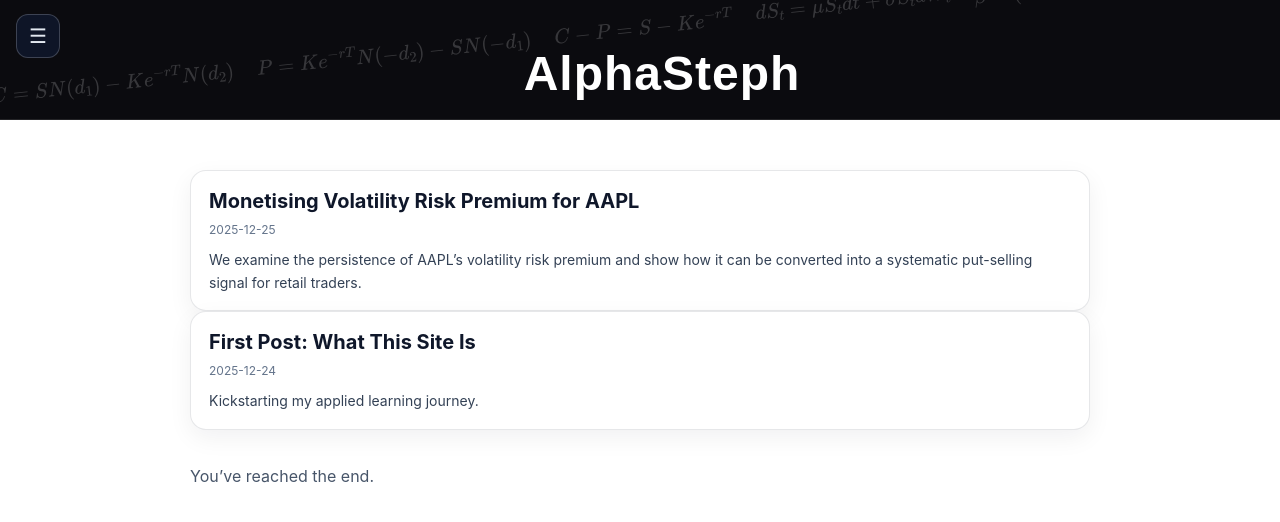
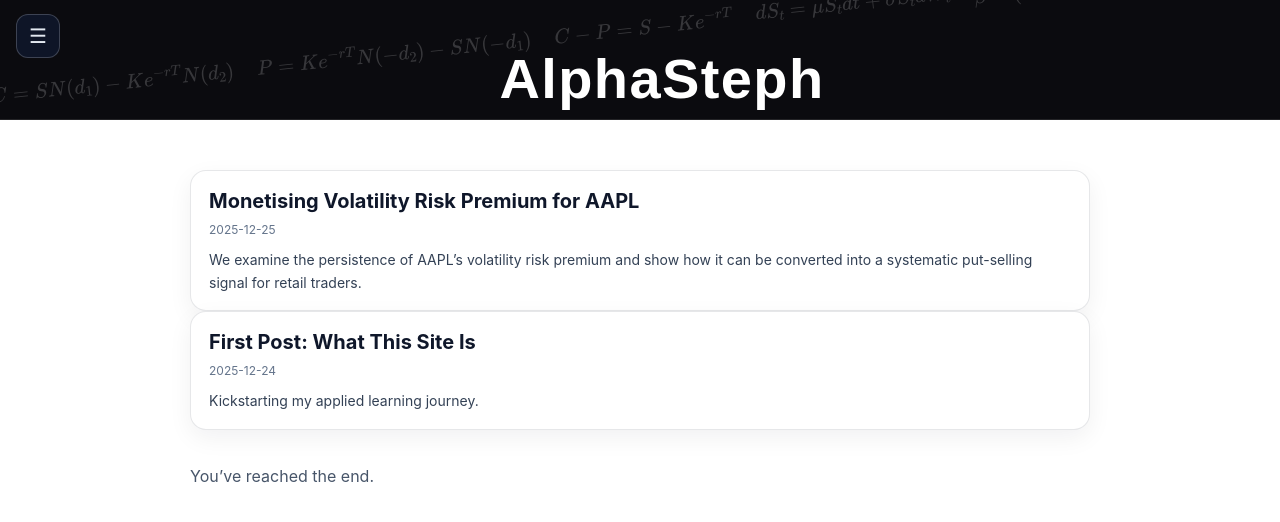
Before and after one commit to sljy1995/StephTheAlpha, a Jekyll site: the page built from index.md, in a window 1280 px wide. Shown: the top 522 px of the page. Built offline with Jekyll 4.4.1, drawn with Linux system fonts in a browser that asks for light colours; some web fonts are replaced.

Commit message:
Update custom.css

```diff
--- a/assets/css/custom.css
+++ b/assets/css/custom.css
@@ -57,9 +57,9 @@ body{
 .banner-title{
   margin: 0 0 10px 0;
   font-family: "Jersey 10", sans-serif;
-  font-size: 48px;
+  font-size: 56px;
   font-weight: 600;
-  letter-spacing: 1.0px;
+  letter-spacing: 1.4px;
   color: #ffffff;
 }
 
```
